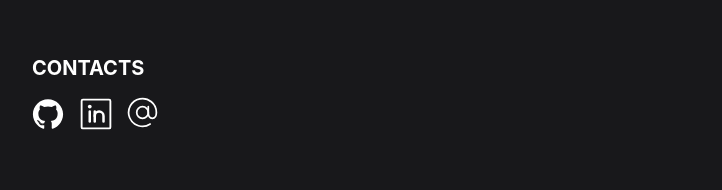
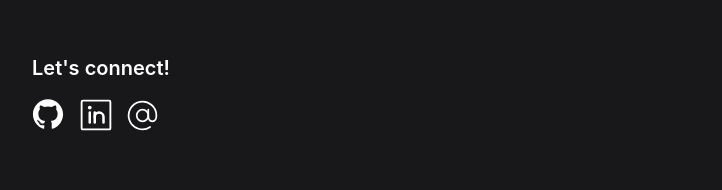
Before and after one commit to inhopj/fcirone.dev, a Next.js app: page / in a window 1280 px wide. Shown: the part 385-575 px from the top of the page, without its empty margins (284-1006 px from the left). Built offline with nearby package versions, Linux system fonts and the light colour scheme.

Commit message:
alignement and text change

```diff
--- a/components/Contacts.tsx
+++ b/components/Contacts.tsx
@@ -18,13 +18,13 @@ const Contacts = ({ className: parentClassNames }: Props) => {
     >
 
       <div
-        className='flex justify-start text-white text-sm font-bold md:text-xl mb-2'
+        className='flex justify-start text-white text-sm font-semibold md:text-xl mb-2'
       >
-        CONTACTS
+        Let&apos;s connect!
       </div>
 
 
-      <div className="flex justify-start md:justify-center">
+      <div className="flex justify-start items-center">
         <a
           href='https://github.com/inhopj'
           target="_blank"
```
